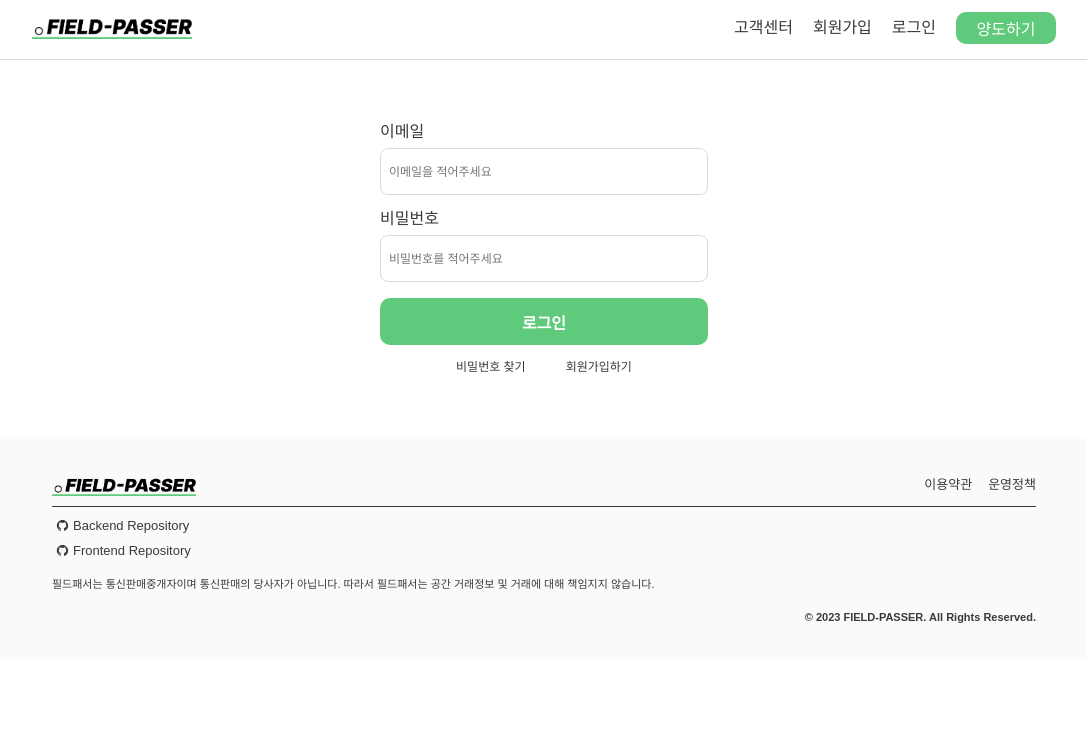
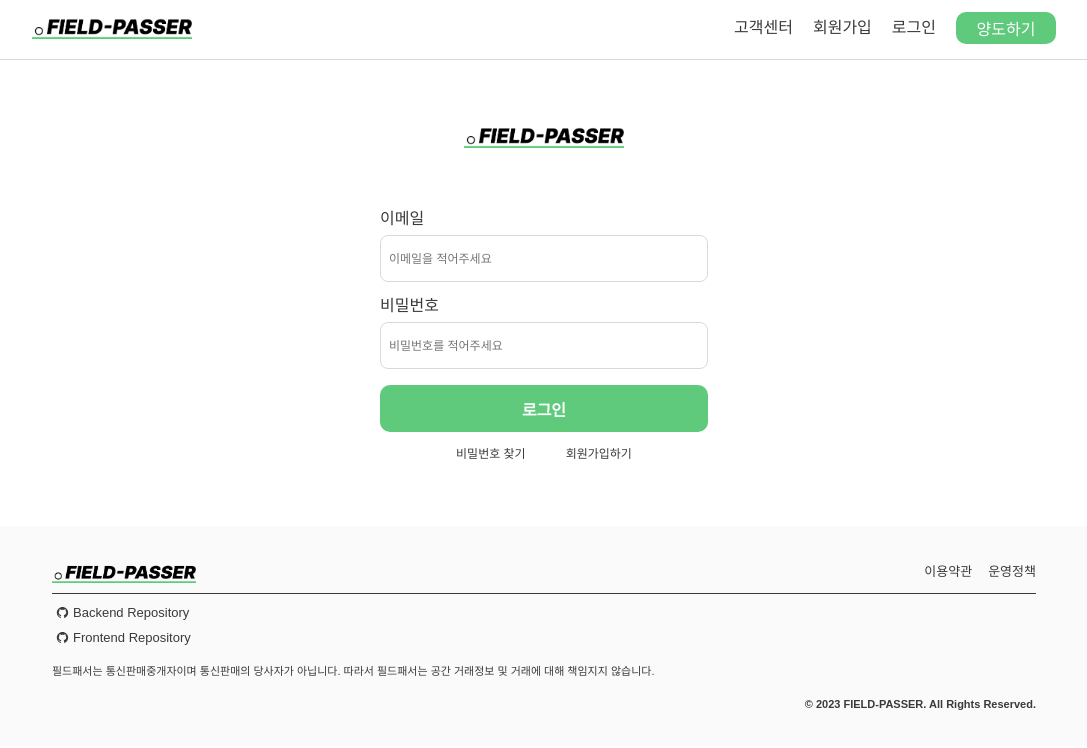
Before and after one commit to Field-Passer/newFieldPasser-FE, a React (Vite) app: page /login in a window 1280 px wide. Shown: the top 748 px of the page, without its empty margins (96-1183 px from the left). Built offline with nearby package versions, Linux system fonts and the light colour scheme; no server answers; a web font is replaced by a local one.

Commit message:
Comment: Login.tsx 주석 제거

```diff
--- a/src/pages/Login.tsx
+++ b/src/pages/Login.tsx
@@ -7,10 +7,6 @@ import { SET_TOKEN } from '@src/store/slices/authSlice'
 import { useDispatch } from 'react-redux'
 import { removeCookieToken, setRefreshToken } from '@src/storage/Cookie'
 import { userLogin } from '@src/api/authApi'
-
-// 첫 로그인 요청은 id(email), pw 필요
-// 새 at 재발급 요청 시 at, rt 둘다 필요 (at 만료되서 UNAUTHORIZED(401) 돌아오면)
-// 로그아웃 요청 시 유효한 at 필요 (rt는 필요없음 쿠키스토리지에서 삭제만ㄱ)
 
 const Login = () => {
   const navigate = useNavigate()
@@ -29,7 +25,8 @@ const Login = () => {
     })
   }
 
-  const onSubmitHandler = async () => {
+  const onSubmitHandler = async (e: React.FormEvent<HTMLFormElement>) => {
+    e.preventDefault()
     const { status, tokens } = await userLogin({
       userEmail,
       userPw,
@@ -38,38 +35,30 @@ const Login = () => {
       removeCookieToken()
       dispatch(SET_TOKEN(tokens.accessToken))
       setRefreshToken(tokens.refreshToken)
-      // console.log('로그인함', new Date())
+      console.log('로그인함', new Date())
       return navigate('/')
     }
   }
 
   return (
     <Container>
-      <div className="logo">{/* <img src="/logo.png" alt="필드패서" /> */}</div>
+      <form onSubmit={onSubmitHandler}>
+        <div className="logo">
+          <img src="/logo.png" alt="필드패서" />
+        </div>
 
-      <form onSubmit={onSubmitHandler}>
         <div className="input_wrap">
           <label>이메일</label>
-          <input
-            type="text"
-            name="userEmail"
-            //pattern="^[a-zA-Z0-9+-\_.]+@[a-zA-Z0-9-]+\.[a-zA-Z0-9-.]+$"
-            placeholder="이메일을 적어주세요"
-            title="올바른 형식의 이메일을 적어주세요"
-            onChange={onChangeHandler}
-            //required
-          />
+          <input type="text" name="userEmail" placeholder="이메일을 적어주세요" title="올바른 형식의 이메일을 적어주세요" onChange={onChangeHandler} required />
+
           <label>비밀번호</label>
           <input
             type="password"
             name="userPw"
-            //minLength={8}
-            //maxLength={16}
-            //pattern="^(?=.*[A-Za-z])(?=.*\d)(?=.*[$@$!%*#?&])[A-Za-z\d$@$!%*#?&]{8,16}$"
             placeholder="비밀번호를 적어주세요"
             title="최소 8자리, 최대 16자리 숫자, 영문, 특수문자를 1개 이상 포함해주세요"
             onChange={onChangeHandler}
-            //required
+            required
           />
         </div>
 
```
